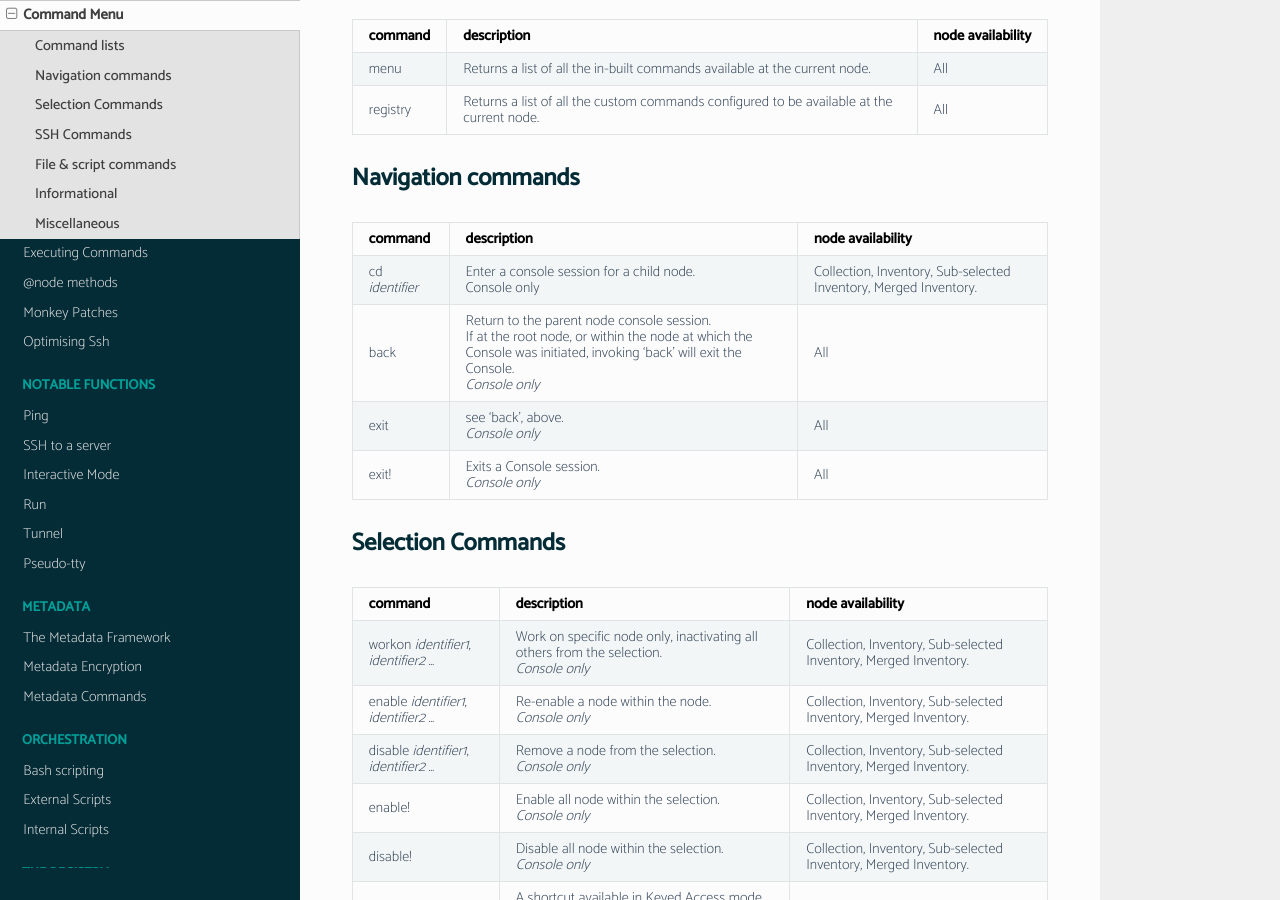
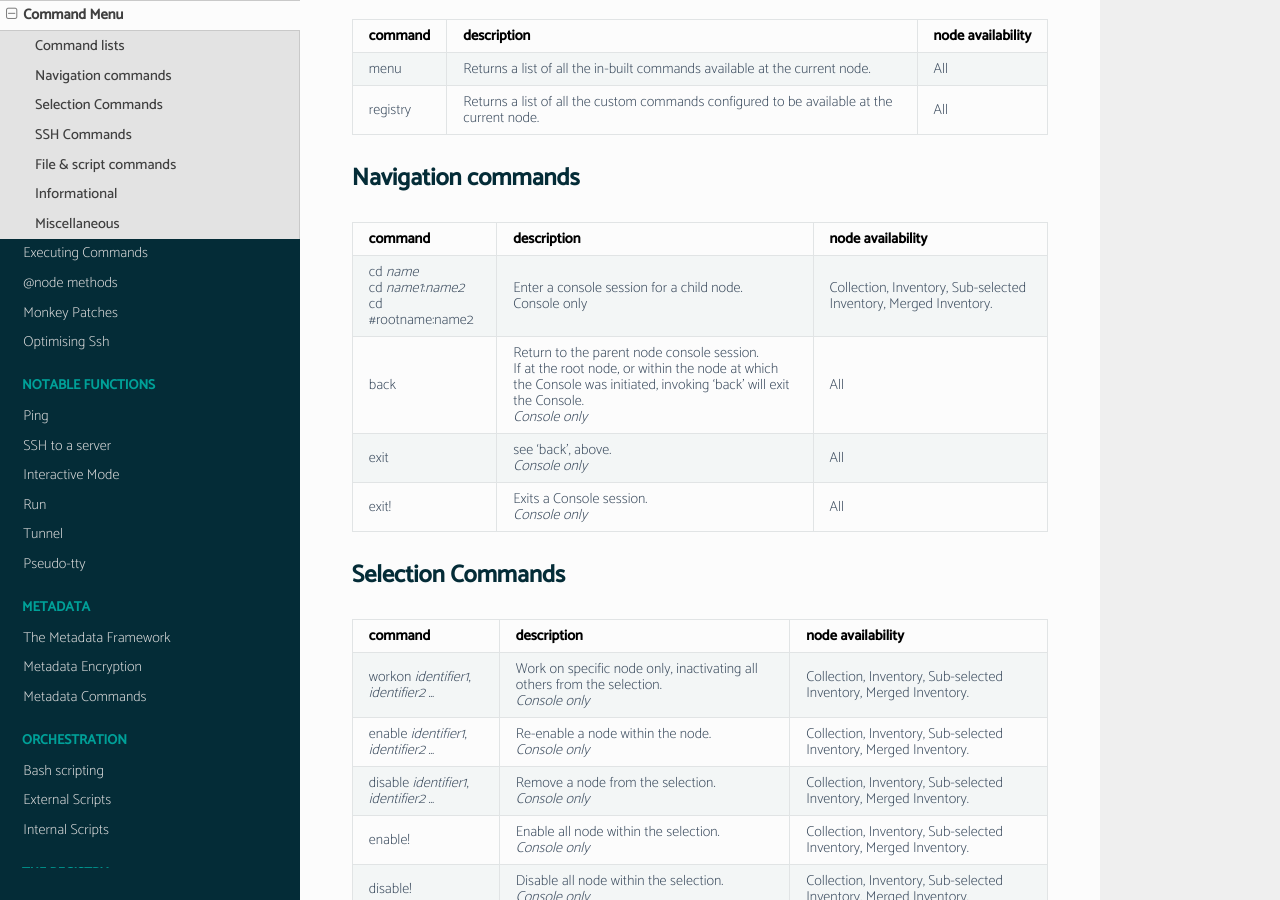
Before and after one commit to webzakimbo/bcome-read-the-docs, a Sphinx documentation site: the page built from docs/source/usage/command-menu.rst, in a window 1280 px wide and 900 px high, scrolled down 539 px. Built offline with Sphinx 7.4.7 and the Read the Docs theme 2.0.0, drawn with Linux system fonts in a browser that asks for light colours; pages that are not in the unit, such as notebooks, are missing from menus.

Commit message:
Expanded on cd docs

```diff
--- a/docs/source/usage/command-menu.rst
+++ b/docs/source/usage/command-menu.rst
@@ -43,10 +43,11 @@ Navigation commands
 |                             |                                      |                                       |
 |   command                   |  description                         | node availability                     |
 +=============================+======================================+=======================================+
-|   cd *identifier*           |  Enter a console session for a child | Collection, Inventory, Sub-selected   |
+|   cd *name*                 |  Enter a console session for a child | Collection, Inventory, Sub-selected   |
 |			      |  node.		      	             | Inventory, Merged Inventory.          |
-|			      |  				     |					     |
+|   cd *name1*:*name2*        |  				     |					     |
 |			      |	 Console only			     |					     |
+|   cd #rootname:name2        |                                      |                                       |
 +-----------------------------+--------------------------------------+---------------------------------------+
 |   back                      |  Return to the parent node           | All                                   |
 |                             |  console session.                    |                                       |
```
